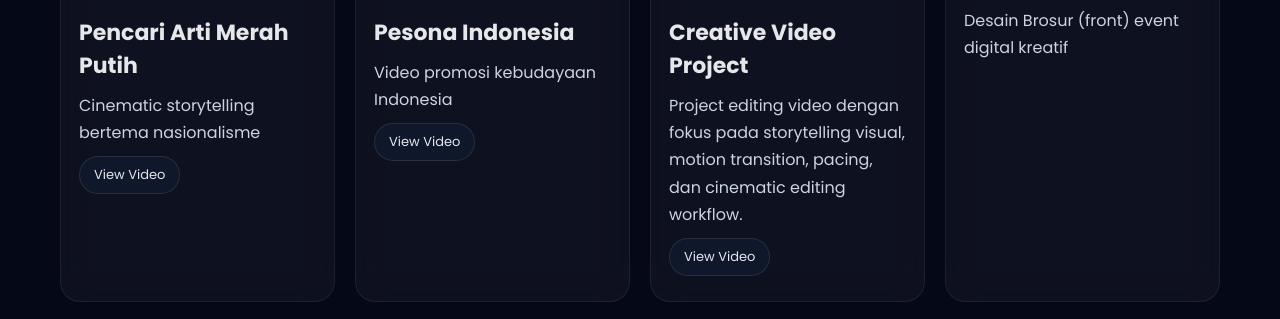
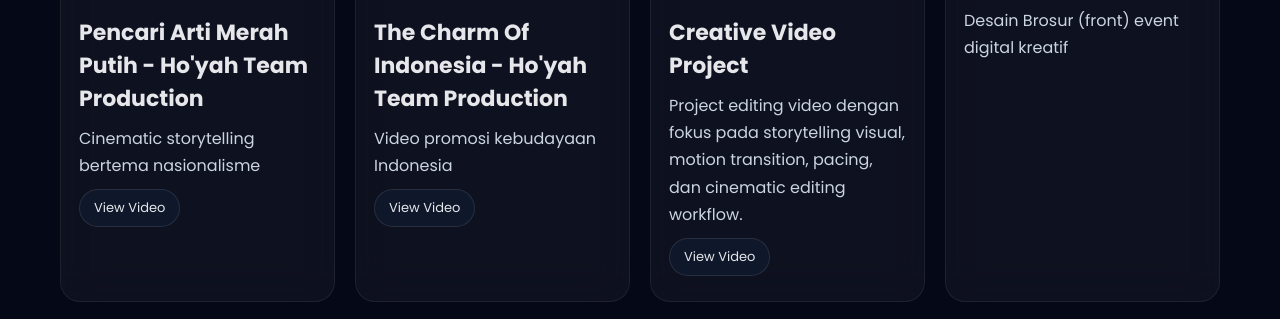
Before and after one commit to novandeva27/creative_portofolio, a plain HTML site: page index.html in a window 1280 px wide. Shown: the part 2837-3156 px from the top of the page. Drawn offline with Linux system fonts and the light colour scheme.

Commit message:
Update index.html

```diff
--- a/index.html
+++ b/index.html
@@ -179,7 +179,7 @@ frameborder="0"
 allowfullscreen>
 </iframe>
 
-<h3>Pencari Arti Merah Putih</h3>
+<h3>Pencari Arti Merah Putih - Ho'yah Team Production</h3>
 
 <p>Cinematic storytelling bertema nasionalisme</p>
 
@@ -201,7 +201,7 @@ frameborder="0"
 allowfullscreen>
 </iframe>
 
-<h3>Pesona Indonesia</h3>
+<h3>The Charm Of Indonesia - Ho'yah Team Production</h3>
 
 <p>Video promosi kebudayaan Indonesia</p>
 
```
